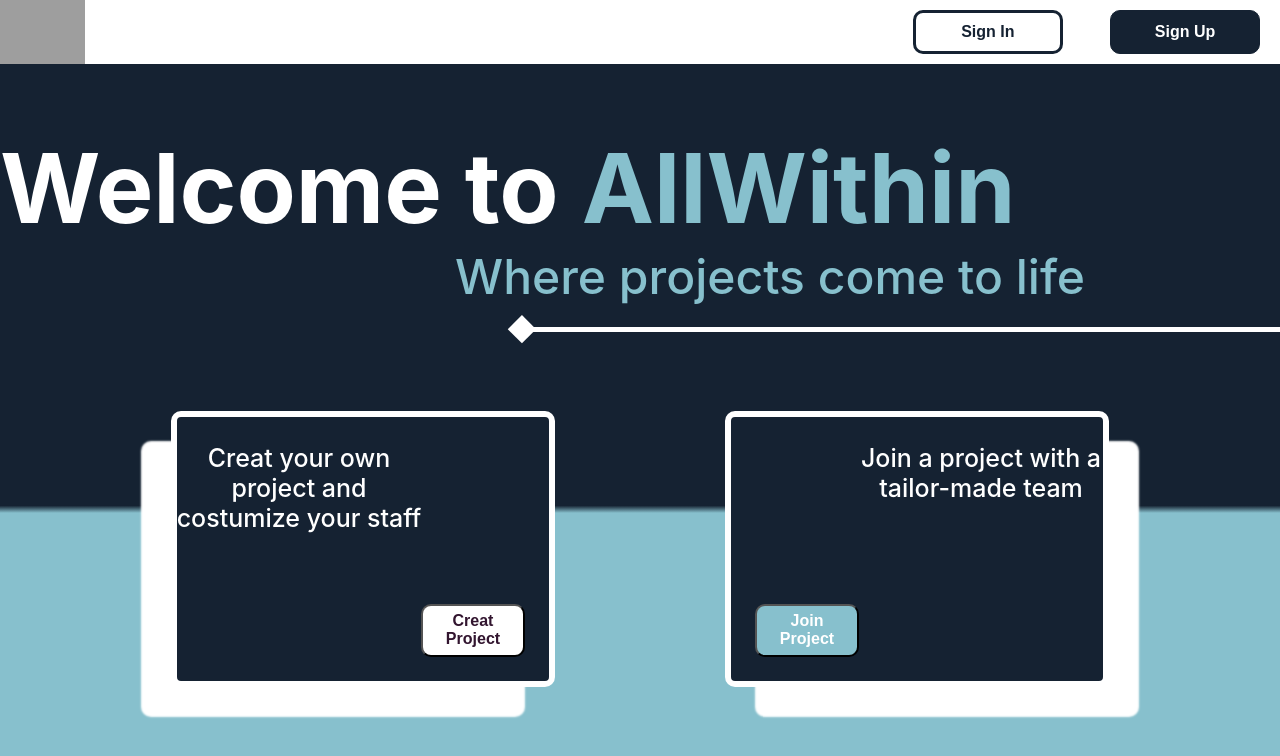
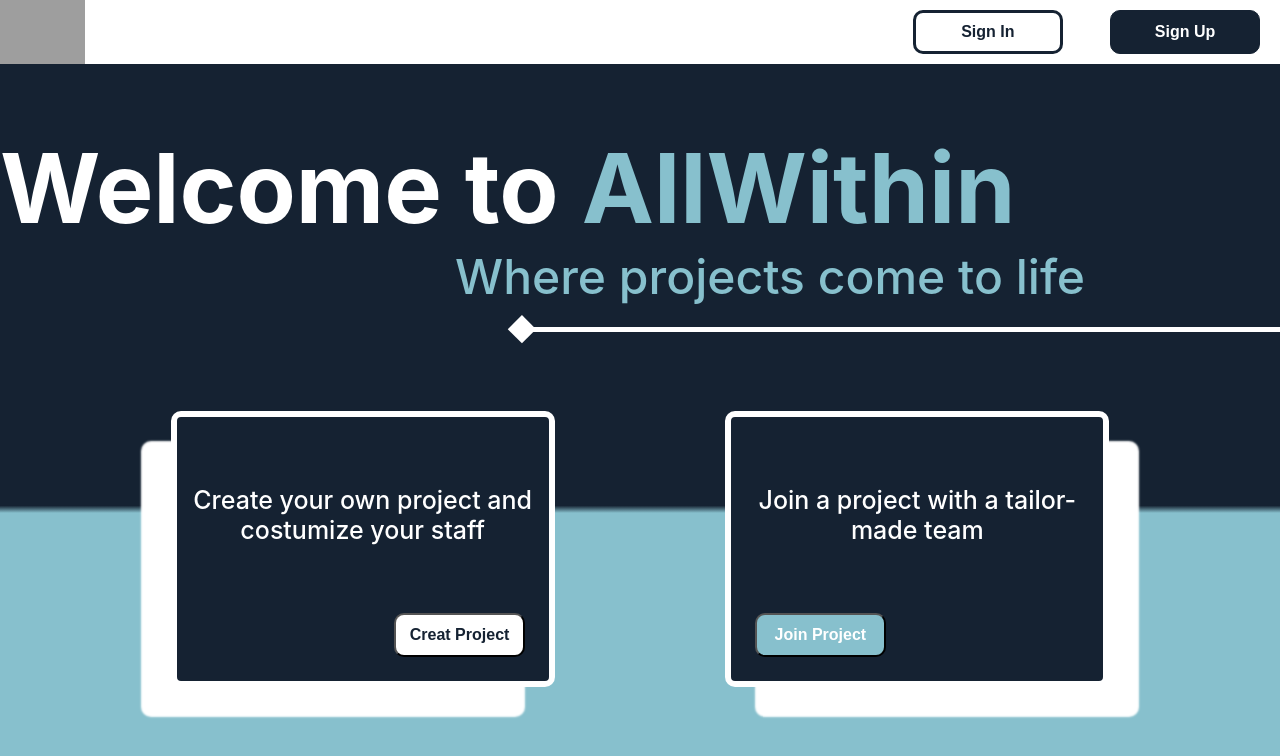
Before and after one commit to CFraissinet/frontend_Allwithin, a Next.js app: page / in a window 1280 px wide. Shown: the top 756 px of the page. Built offline with nearby package versions, Linux system fonts and the light colour scheme; grey boxes are pictures that could not be loaded.

Commit message:
adjustment on the positioning of the divs inside the cards

```diff
--- a/components/Home.js
+++ b/components/Home.js
@@ -29,7 +29,7 @@ function Home() {
             </div>
             <div className={styles.containerCards}>
             <div className={styles.leftCard}>
-              <span className={styles.txtLeftCard}>Creat your own project and costumize your staff</span>
+              <span className={styles.txtLeftCard}>Create your own project and costumize your staff</span>
             <button className={styles.btnLeft}>Creat Project</button>
             </div>
         <div className={styles.rightCard}>
--- a/package.json
+++ b/package.json
@@ -12,6 +12,7 @@
     "@fortawesome/fontawesome-svg-core": "^6.4.0",
     "@fortawesome/free-solid-svg-icons": "^6.4.0",
     "@fortawesome/react-fontawesome": "^0.2.0",
+    "cors": "^2.8.5",
     "next": "12.1.6",
     "react": "18.1.0",
     "react-dom": "18.1.0"
--- a/styles/Home.module.css
+++ b/styles/Home.module.css
@@ -77,18 +77,18 @@
 }
 
 .btnLeft {
-  width: 30%;
-  height: 100%;
   font-size: 100%;
   font-weight: 600;
+  flex-direction: row;
   border-radius: 10px;
-  color: #32152f;
+  color: #152232;
   background-color: #ffffff;
   cursor: pointer;
-  width: 40%;
+  width: 35%;
   height: 20%;
   margin-bottom: 3vh;
   margin-right: 3vh;
+
 }
 .btnLeft:hover {
   background-color: #87C0CD;
@@ -97,18 +97,18 @@
 
 }
 .btnRight {
-  width: 30%;
-  height: 100%;
   font-size: 100%;
   font-weight: 600;
+  flex-direction: row;
   border-radius: 10px;
   color: #ffffff;
   background-color: #87C0CD;
   cursor: pointer;
-  width: 40%;
+  width: 35%;
   height: 20%;
   margin-bottom: 3vh;
   margin-left: 3vh;
+
 }
 .btnRight:hover {
   background-color: #ffffff;
@@ -194,7 +194,7 @@ margin-top: 2%;
 }
 .leftCard{
   display: flex;
-  justify-content: end;
+  flex-direction: column-reverse;
   align-items: end;
 width: 30%;
 height: 75%;
@@ -206,20 +206,19 @@ border-radius: 10px;
 .txtLeftCard{
   display: flex;
   align-items: center;
-  flex-direction: column;
-justify-content:  flex-start;
  text-align: center;
+ order: 1;
   width: 100%;
   height: 90%;
   font-weight: 500;
   font-size: 25px;
   color: #FFFFFF;
-
+  padding: 10px;
 }
 .rightCard{
   display: flex;
-  justify-content: start;
-  align-items: end;
+  flex-direction: column-reverse;
+  align-items: start;
 width: 30%;
 height: 75%;
 background: #152232;
@@ -231,8 +230,7 @@ border-radius: 10px;
 .txtRightCard{
  display: flex;
   align-items: center;
-  flex-direction: column;
-justify-content:  flex-start;
+  flex-direction: row;
  text-align: center;
  order: 2;
   width: 100%;
@@ -240,10 +238,5 @@ justify-content:  flex-start;
   font-weight: 500;
   font-size: 25px;
   color: #FFFFFF;
-
+  padding: 10px;
 }
-.backgroundBottom {
-  width: 100%;
-  height: 40vh;
-  background-color: #87C0CD;
-}
```
Also changed, not shown: 1 other file (tests, documents, lock files or other folders).
